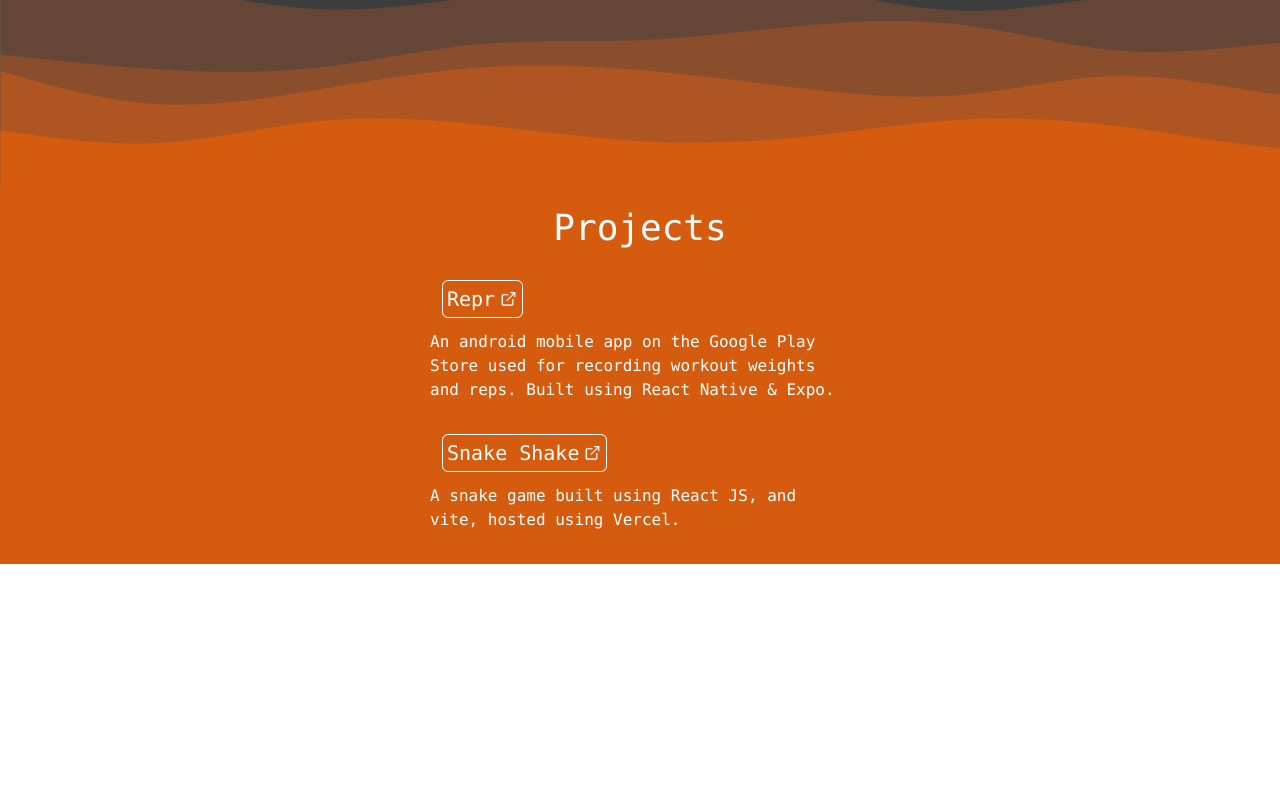
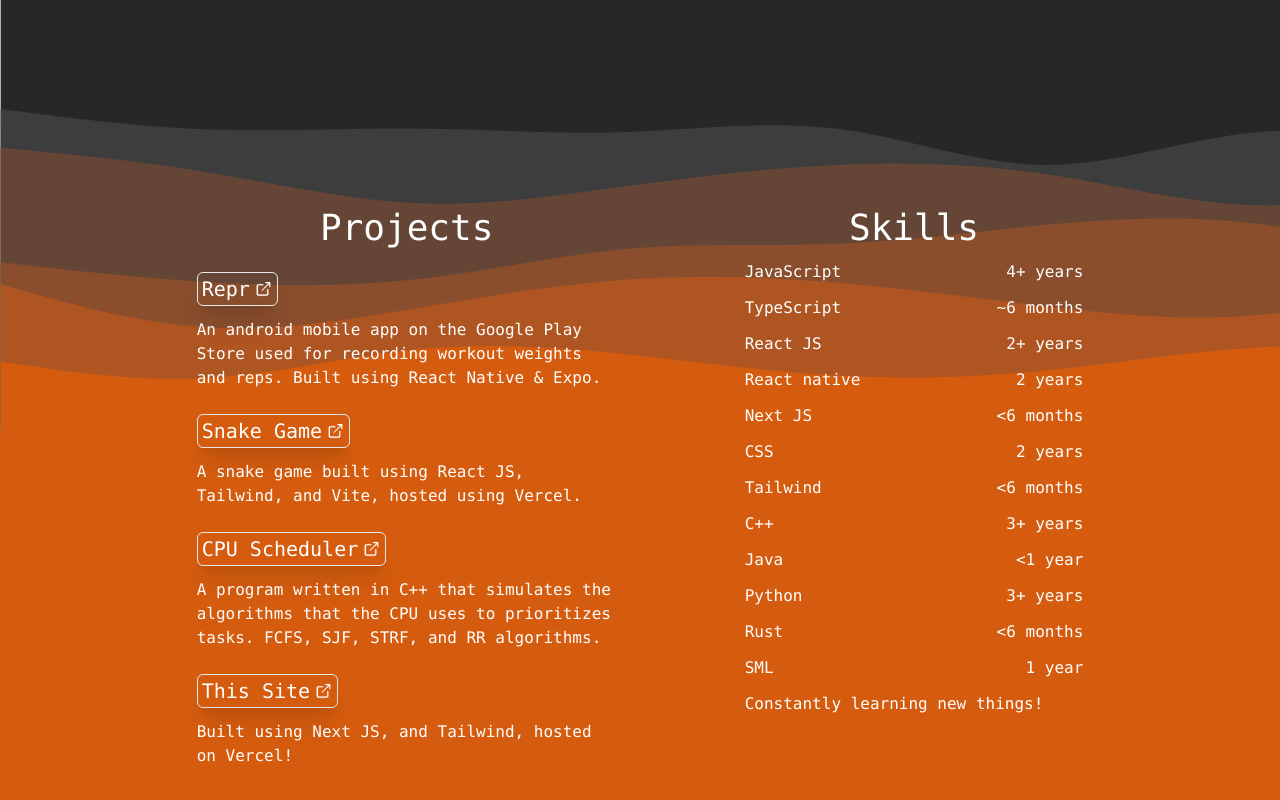
Before and after one commit to carsonkrueger/My-Portfolio-Site, a Next.js app: page / in a window 1280 px wide. Shown: the part 624-1424 px from the top of the page. Before the commit the page ends 1188 px from the top, so only its background shows below. Built offline with nearby package versions, Linux system fonts and the light colour scheme.

Commit message:
added skills

```diff
--- a/app/(components)/Project.tsx
+++ b/app/(components)/Project.tsx
@@ -9,10 +9,10 @@ type privateProps = {
 
 export default function Project({ name, body, href }: privateProps) {
   return (
-    <div className="flex flex-col [&>*]:flex [&>*]:p-3 text-md">
+    <div className="flex flex-col [&>*]:flex [&>*]:py-3 text-md">
       <div className="text-xl">
         <Button
-          className="flex rounded-md border p-1 border-white text-white self-center"
+          className="flex border py-0.5 rounded-md p-1 text-white shadow-xl self-center"
           href={href}
           target="_blank"
         >
--- /dev/null
+++ b/app/(components)/Skill.tsx
@@ -0,0 +1,13 @@
+type privateProps = {
+  name: String;
+  body: String;
+};
+
+export default function Skill({ name, body }: privateProps) {
+  return (
+    <div className="flex flex-row justify-between space-x-10">
+      <div>{name}</div>
+      <div>{body}</div>
+    </div>
+  );
+}
--- a/app/page.tsx
+++ b/app/page.tsx
@@ -1,6 +1,7 @@
 import HeaderIcon from "./(components)/HeaderIcon";
 import Button from "./(components)/Button";
 import Project from "./(components)/Project";
+import Skill from "./(components)/Skill";
 
 export default function Home() {
   return (
@@ -14,7 +15,7 @@ export default function Home() {
         <div className="flex flex-row justify-between items-center space-x-2 md:space-x-3">
           <HeaderIcon
             imgSrc="/gmail.svg"
-            url="https://www.linkedin.com/in/carson-krueger-pog/"
+            url="mailto:crkruege@gmail.com"
             alt="Carson's gmail"
           />
           <HeaderIcon
@@ -53,7 +54,8 @@ export default function Home() {
         </div>
       </div>
 
-      <div className=" max-w-screen-xs space-y-5 font-mono text-white">
+      <div className="flex flex-col mb-32 space-y-28 lg:flex-row lg:space-x-32 lg:space-y-0 justify-center font-mono text-white">
+        <div className="max-w-screen-xs space-y-3">
           <div className="flex justify-center text-4xl">Projects</div>
           <Project
             name="Repr"
@@ -61,10 +63,38 @@ export default function Home() {
             href="https://play.google.com/store/apps/details?id=com.crkruege00.REPR"
           />
           <Project
-          name="Snake Shake"
-          body="A snake game built using React JS, and vite, hosted using Vercel."
+            name="Snake Game"
+            body="A snake game built using React JS, Tailwind, and Vite, hosted using Vercel."
             href="https://snake-shake.vercel.app/"
           />
+          <Project
+            name="CPU Scheduler"
+            body="A program written in C++ that simulates the algorithms that the CPU uses to prioritizes tasks. FCFS, SJF, STRF, and RR algorithms."
+            href="https://github.com/carsonkrueger/School-Projects/tree/main/3060/P4"
+          />
+          <Project
+            name="This Site"
+            body="Built using Next JS, and Tailwind, hosted on Vercel!"
+            href="#"
+          />
+        </div>
+
+        <div className="max-w-screen-xs min-w-fit space-y-3 justify-center">
+          <div className="flex justify-center text-4xl">Skills</div>
+          <Skill name={"JavaScript"} body={"4+ years"} />
+          <Skill name={"TypeScript"} body={"~6 months"} />
+          <Skill name={"React JS"} body={"2+ years"} />
+          <Skill name={"React native"} body={"2 years"} />
+          <Skill name={"Next JS"} body={"<6 months"} />
+          <Skill name={"CSS"} body={"2 years"} />
+          <Skill name={"Tailwind"} body={"<6 months"} />
+          <Skill name={"C++"} body={"3+ years"} />
+          <Skill name={"Java"} body={"<1 year"} />
+          <Skill name={"Python"} body={"3+ years"} />
+          <Skill name={"Rust"} body={"<6 months"} />
+          <Skill name={"SML"} body={"1 year"} />
+          <Skill name={"Constantly learning new things!"} body={""} />
+        </div>
       </div>
     </div>
   );
```
Also changed, not shown: public/linkedin.png (deleted), 1 other file (tests, documents, lock files or other folders). Lines whose indentation alone changed are shown as unchanged.
